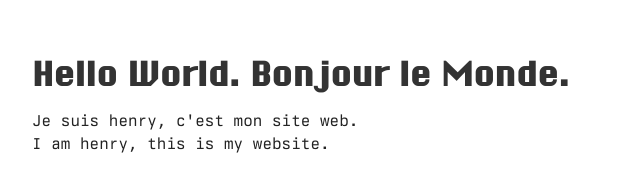
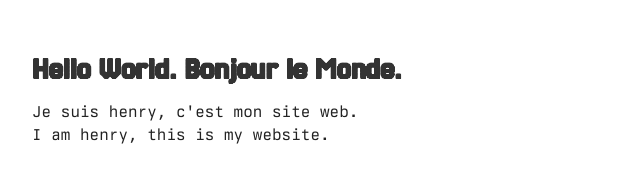
Before and after one commit to hmadej/hmadej.github.io, a plain HTML site: page index.html in a window 1280 px wide. Shown: the whole page, without its empty margins (0-640 px from the left). Drawn offline with Linux system fonts and the light colour scheme.

Commit message:
update fonts

```diff
--- a/index.html
+++ b/index.html
@@ -27,8 +27,13 @@
           -moz-osx-font-smoothing: grayscale;
           -ms-overflow-style:scrollbar
       }
-      h1, h2, h3 {
-        font-family: ChicagoFLFRegular, sans-serif;
+      h1 {
+        font-family: Jersey25Regular, sans-serif;
+        color: #333;
+        margin-bottom: 0rem;
+      }
+      h2, h3 {
+        font-family: Jersey15ChartedRegular, sans-serif;
         color: #333;
         margin-bottom: 0rem;
       }
@@ -77,6 +82,18 @@
         font-weight: normal;
         font-style: normal;
       }
+      @font-face {
+        font-family: Jersey15ChartedRegular;
+        src: url("/fonts/Jersey15Charted-Regular.ttf") format('truetype');
+        font-weight: normal;
+        font-style: normal;
+      }
+      @font-face {
+        font-family: Jersey25Regular;
+        src: url("/fonts/Jersey25-Regular.ttf") format('truetype');
+        font-weight: normal;
+        font-style: normal;
+      }
     </style>
   </head>
   <body>
```
Also changed, not shown: fonts/Jersey15Charted-Regular.ttf (added), fonts/Jersey25-Regular.ttf (added).
